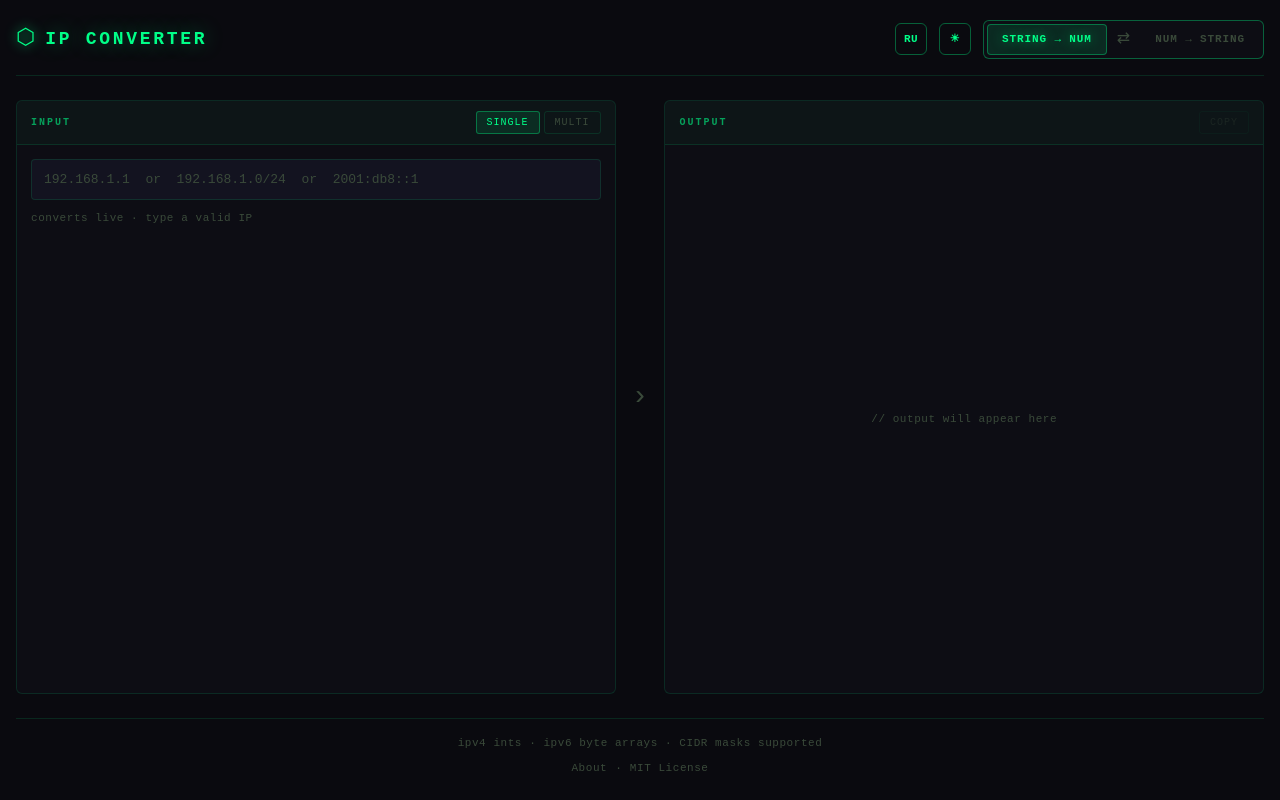
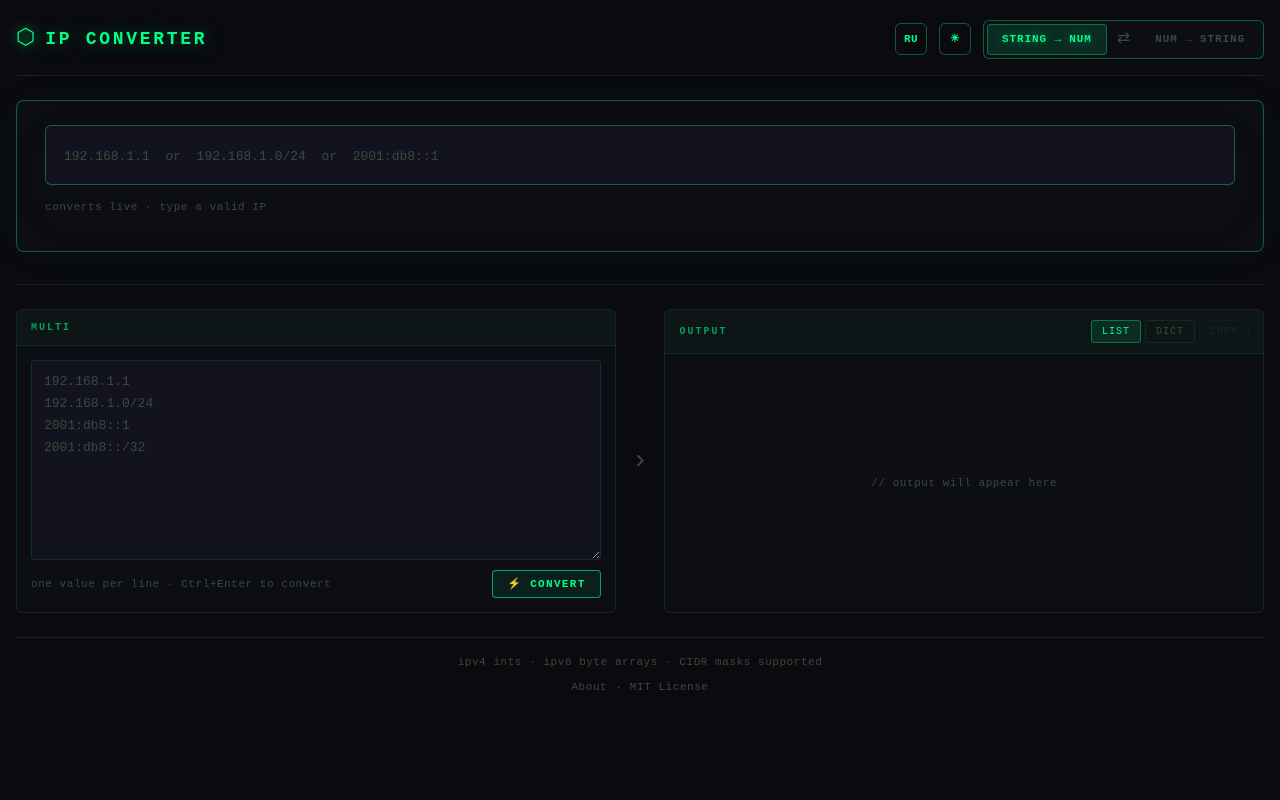
Before and after one commit to UnfriendlyMonkey/ip-converter, a Vue app in the folder frontend/: page / in a window 1280 px wide. Built offline with nearby package versions, Linux system fonts and the light colour scheme.

Commit message:
[c] make dedicated single input panel with instant copying result to clipboard if correct input

```diff
--- a/frontend/src/components/ConversionPanel.vue
+++ b/frontend/src/components/ConversionPanel.vue
@@ -23,37 +23,36 @@ div.cp-root(:class="{ 'cp-root--light': !darkMode }")
             @click="setDirection('to_string')"
           ) {{ t('numToStr') }}
 
-  //- ── Panels ───────────────────────────────────────────────
+  //- ── Hero single input ────────────────────────────────────
+  section.cp-hero
+    div.cp-hero-input-wrap
+      input.cp-hero-input.cp-mono(
+        v-model="heroInput"
+        :placeholder="singlePlaceholder"
+        type="text"
+        spellcheck="false"
+        autocomplete="off"
+        autocorrect="off"
+        @input="onHeroInput"
+      )
+      transition(name="toast")
+        span.cp-hero-copied(v-if="heroJustCopied") {{ t('copied') }}
+    div.cp-hero-output-wrap
+      pre.cp-hero-output.cp-mono(v-if="heroOutputText") {{ heroOutputText }}
+      span.cp-hint.cp-hero-hint(v-else-if="heroError" style="color: var(--error)") {{ heroError }}
+      span.cp-hint.cp-hero-hint(v-else) {{ t('hintSingle') }}
+
+  //- ── Multi / batch section ────────────────────────────────
+  div.cp-multi-section
     div.cp-panels
 
       //- INPUT PANEL
       section.cp-panel.cp-panel--input
         div.cp-panel-header
-        span.cp-panel-title {{ t('input') }}
-        div.cp-mode-toggle
-          button(
-            :class="['cp-tab', !multiMode && 'cp-tab--active']"
-            @click="setMode(false)"
-          ) {{ t('single') }}
-          button(
-            :class="['cp-tab', multiMode && 'cp-tab--active']"
-            @click="setMode(true)"
-          ) {{ t('multi') }}
+          span.cp-panel-title {{ t('multi') }}
 
         div.cp-panel-body
-        input.cp-input.cp-mono(
-          v-if="!multiMode"
-          v-model="singleInput"
-          :placeholder="singlePlaceholder"
-          type="text"
-          spellcheck="false"
-          autocomplete="off"
-          autocorrect="off"
-          @input="onSingleInput"
-        )
-
           textarea.cp-textarea.cp-mono(
-          v-else
             v-model="multiInput"
             :placeholder="multiPlaceholder"
             spellcheck="false"
@@ -61,9 +60,8 @@ div.cp-root(:class="{ 'cp-root--light': !darkMode }")
           )
 
           div.cp-panel-footer
-          span.cp-hint {{ !multiMode ? t('hintSingle') : t('hintMulti') }}
+            span.cp-hint {{ t('hintMulti') }}
             button.cp-action-btn(
-            v-if="multiMode"
               :class="{ 'cp-action-btn--loading': loading }"
               :disabled="loading"
               @click="convertMulti"
@@ -80,7 +78,6 @@ div.cp-root(:class="{ 'cp-root--light': !darkMode }")
         div.cp-panel-header
           span.cp-panel-title {{ t('output') }}
           div.cp-output-controls
-          template(v-if="multiMode")
             button(
               :class="['cp-tab', outputFormat === 'list' && 'cp-tab--active']"
               @click="outputFormat = 'list'"
@@ -205,8 +202,14 @@ function toggleTheme() {
 
 // ── State ──────────────────────────────────────────────────
 const direction = ref<Direction>('to_numeric')
-const multiMode = ref(false)
-const singleInput = ref('')
+
+// Hero (single)
+const heroInput = ref('')
+const heroResult = ref<ConversionResult | null>(null)
+const heroError = ref('')
+const heroJustCopied = ref(false)
+
+// Multi / batch
 const multiInput = ref('')
 const outputFormat = ref<'list' | 'dict'>('list')
 const results = ref<ConversionResult[]>([])
@@ -227,13 +230,19 @@ const multiPlaceholder = computed(() =>
     : '3232235777\n3232235776/24\n[32,1,13,184,0,0,0,0,0,0,0,0,0,0,0,1]\n[32,1,13,184,0,0,0,0,0,0,0,0,0,0,0,0]/32'
 )
 
-// ── Output formatting ──────────────────────────────────────
+// ── Hero output ────────────────────────────────────────────
+const heroOutputText = computed(() => {
+  if (!heroResult.value || heroResult.value.type === 'error') return ''
+  return heroResult.value.output
+})
+
+// ── Multi output formatting ────────────────────────────────
 const hasErrors = computed(() => results.value.some(r => r.type === 'error'))
 
 const outputText = computed(() => {
   if (!results.value.length) return ''
 
-  if (!multiMode.value || outputFormat.value === 'list') {
+  if (outputFormat.value === 'list') {
     return results.value
       .map(r => r.type === 'error' ? `# ERROR: ${r.error}` : r.output)
       .join('\n')
@@ -255,7 +264,48 @@ function debounce<T extends (...args: unknown[]) => void>(fn: T, ms: number): T
   }) as T
 }
 
-// ── Conversion ─────────────────────────────────────────────
+// ── Hero conversion (auto-copy on success) ─────────────────
+async function heroRunConversion(value: string) {
+  if (!value) {
+    heroResult.value = null
+    heroError.value = ''
+    return
+  }
+  try {
+    const resp = await convertValues({ direction: direction.value, values: [value] })
+    const r = resp.results[0]
+    heroResult.value = r
+    heroError.value = ''
+    if (r && r.type !== 'error') {
+      try {
+        await navigator.clipboard.writeText(r.output)
+      } catch {
+        const ta = document.createElement('textarea')
+        ta.value = r.output
+        document.body.appendChild(ta)
+        ta.select()
+        document.execCommand('copy')
+        document.body.removeChild(ta)
+      }
+      heroJustCopied.value = true
+      setTimeout(() => { heroJustCopied.value = false }, 2000)
+    }
+  } catch (e: unknown) {
+    heroError.value = e instanceof Error ? e.message : 'Unknown error'
+    heroResult.value = null
+  }
+}
+
+const debouncedHero = debounce(() => {
+  const v = heroInput.value.trim()
+  heroRunConversion(v)
+}, 350)
+
+function onHeroInput() {
+  debouncedHero()
+}
+
+// ── Multi conversion ───────────────────────────────────────
 async function runConversion(values: string[]) {
   if (!values.length) {
     results.value = []
@@ -275,15 +325,6 @@ async function runConversion(values: string[]) {
   }
 }
 
-const debouncedSingle = debounce(() => {
-  const v = singleInput.value.trim()
-  runConversion(v ? [v] : [])
-}, 350)
-
-function onSingleInput() {
-  debouncedSingle()
-}
-
 function convertMulti() {
   const lines = multiInput.value
     .split('\n')
@@ -292,26 +333,22 @@ function convertMulti() {
   runConversion(lines)
 }
 
-// ── Mode / direction switching ─────────────────────────────
-function setMode(multi: boolean) {
-  multiMode.value = multi
-  results.value = []
-  apiError.value = ''
-}
-
+// ── Direction switching ────────────────────────────────────
 function toggleDirection() {
   setDirection(direction.value === 'to_numeric' ? 'to_string' : 'to_numeric')
 }
 
 function setDirection(dir: Direction) {
   direction.value = dir
-  singleInput.value = ''
+  heroInput.value = ''
+  heroResult.value = null
+  heroError.value = ''
   multiInput.value = ''
   results.value = []
   apiError.value = ''
 }
 
-// ── Clipboard ──────────────────────────────────────────────
+// ── Clipboard (multi panel) ────────────────────────────────
 async function copyOutput() {
   if (!outputText.value) return
   try {
@@ -483,6 +520,83 @@ async function copyOutput() {
   text-shadow: 0 0 10px rgba(0,255,136,0.6);
 }
 
+/* ── Hero section ────────────────────────────────── */
+.cp-hero {
+  margin-bottom: 32px;
+  padding: 24px 28px;
+  background: var(--surface);
+  border: 1px solid var(--border-hi);
+  border-radius: 8px;
+  box-shadow: 0 0 40px rgba(0,255,136,0.04), inset 0 0 60px rgba(0,255,136,0.015);
+}
+
+.cp-hero-input-wrap {
+  display: flex;
+  align-items: center;
+  gap: 14px;
+}
+
+.cp-hero-input {
+  flex: 1;
+  padding: 14px 18px;
+  font-size: 20px;
+  background: var(--surface-hi);
+  border: 1px solid var(--border-hi);
+  border-radius: 6px;
+  color: var(--text-bright);
+  outline: none;
+  transition: border-color 0.2s, box-shadow 0.2s;
+  caret-color: var(--green);
+}
+
+.cp-hero-input::placeholder {
+  color: var(--text-dim);
+  font-size: 13px;
+}
+
+.cp-hero-input:focus {
+  border-color: var(--green);
+  box-shadow: 0 0 0 2px rgba(0,255,136,0.12), inset 0 0 30px rgba(0,255,136,0.03);
+}
+
+.cp-hero-copied {
+  font-size: 11px;
+  font-weight: 700;
+  letter-spacing: 0.12em;
+  color: var(--green);
+  text-shadow: 0 0 10px rgba(0,255,136,0.5);
+  white-space: nowrap;
+  flex-shrink: 0;
+}
+
+.cp-hero-output-wrap {
+  margin-top: 14px;
+  min-height: 28px;
+  display: flex;
+  align-items: baseline;
+}
+
+.cp-hero-output {
+  margin: 0;
+  padding: 0;
+  font-size: 18px;
+  line-height: 1.5;
+  color: var(--green);
+  text-shadow: 0 0 20px rgba(0,255,136,0.35);
+  white-space: pre-wrap;
+  word-break: break-all;
+}
+
+.cp-hero-hint {
+  font-size: 12px;
+}
+
+/* ── Multi section ───────────────────────────────── */
+.cp-multi-section {
+  border-top: 1px solid var(--border);
+  padding-top: 24px;
+}
+
 /* ── Panels layout ───────────────────────────────── */
 .cp-panels {
   display: flex;
@@ -550,7 +664,6 @@ async function copyOutput() {
 }
 
 /* ── Tabs ────────────────────────────────────────── */
-.cp-mode-toggle,
 .cp-output-controls {
   display: flex;
   align-items: center;
@@ -584,28 +697,6 @@ async function copyOutput() {
 /* ── Input fields ────────────────────────────────── */
 .cp-mono {
   font-family: var(--mono) !important;
-}
-
-.cp-input {
-  width: 100%;
-  padding: 10px 12px;
-  font-size: 13px;
-  background: var(--surface-hi);
-  border: 1px solid var(--border);
-  border-radius: 4px;
-  color: var(--text-bright);
-  outline: none;
-  transition: border-color 0.2s, box-shadow 0.2s;
-  caret-color: var(--green);
-}
-
-.cp-input::placeholder {
-  color: var(--text-dim);
-}
-
-.cp-input:focus {
-  border-color: var(--border-hi);
-  box-shadow: 0 0 0 1px rgba(0,255,136,0.12), inset 0 0 20px rgba(0,255,136,0.03);
 }
 
 .cp-textarea {
@@ -838,5 +929,14 @@ async function copyOutput() {
     padding: 5px 10px;
     font-size: 10px;
   }
+
+  .cp-hero-input {
+    font-size: 15px;
+    padding: 12px 14px;
+  }
+
+  .cp-hero-output {
+    font-size: 14px;
+  }
 }
 </style>
```
Lines whose indentation alone changed are shown as unchanged.
